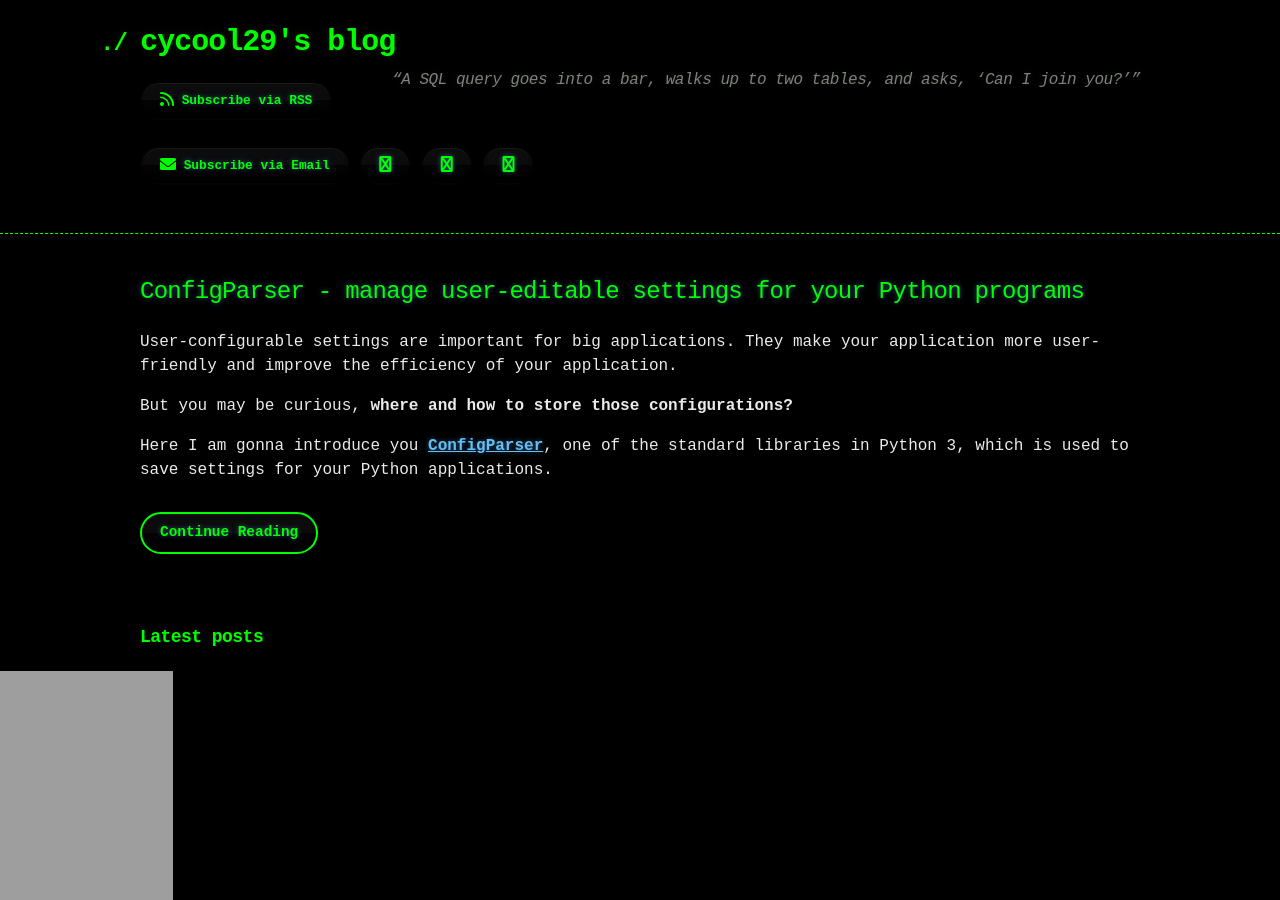
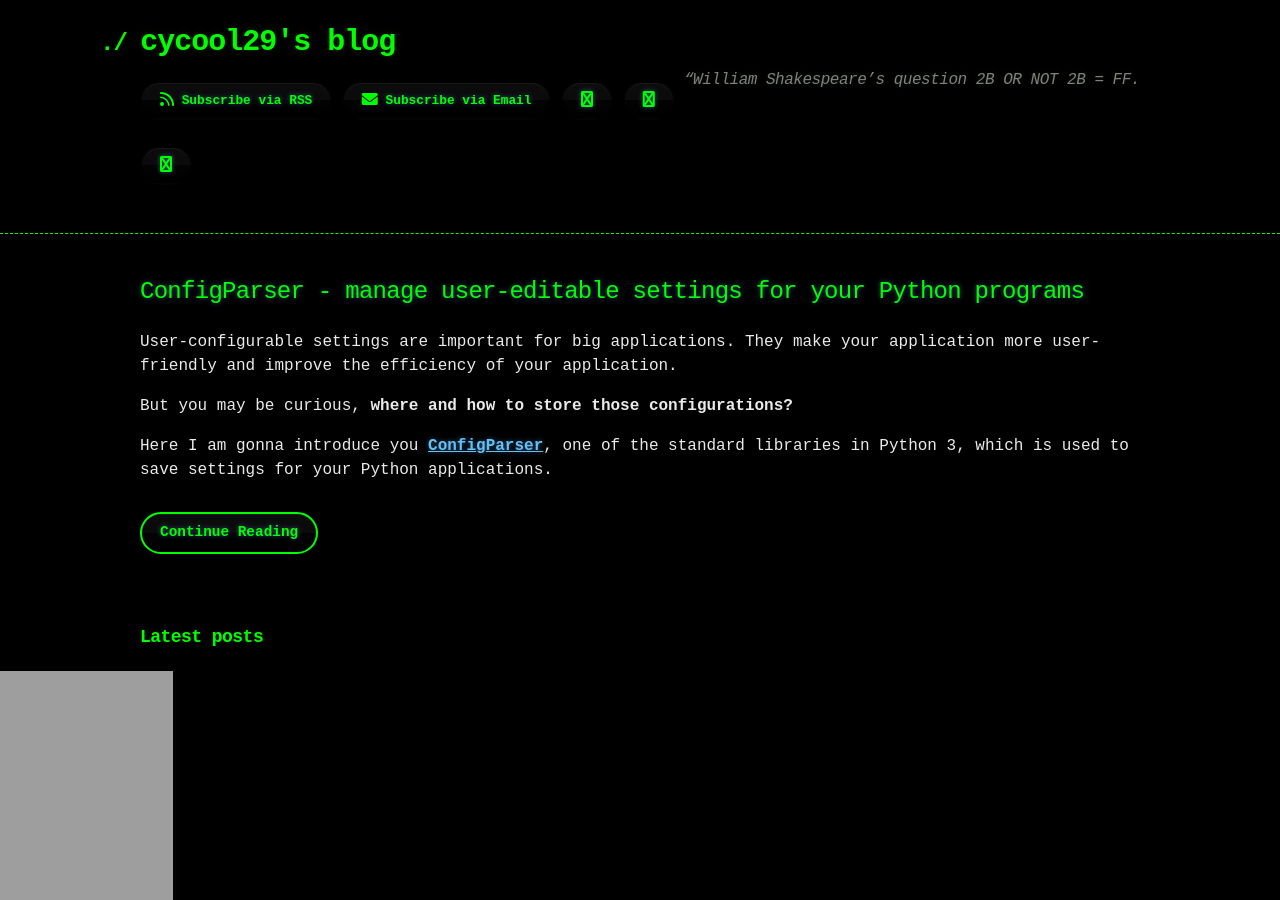
Before and after one commit to cycool29/cycool29.github.io, a Jekyll site: the page built from index.md, in a window 1280 px wide and 900 px high. Built offline with Jekyll 4.4.1, drawn with Linux system fonts in a browser that asks for light colours; a style sheet for code colours, icons or effects is not loaded.

Commit message:
Update quotes

```diff
--- a/_config.yml
+++ b/_config.yml
@@ -1,5 +1,5 @@
 title: cycool29's blog
-description: "“A SQL query goes into a bar, walks up to two tables, and asks, ‘Can I join you?’” "
+description: "“William Shakespeare’s question 2B OR NOT 2B = FF. "
 bio: A high school student. Intermediate in Python, Git, Bash. Learning JavaScript. He/Him. "
 author: cycool29
 url: https://cycool29.github.io
```
